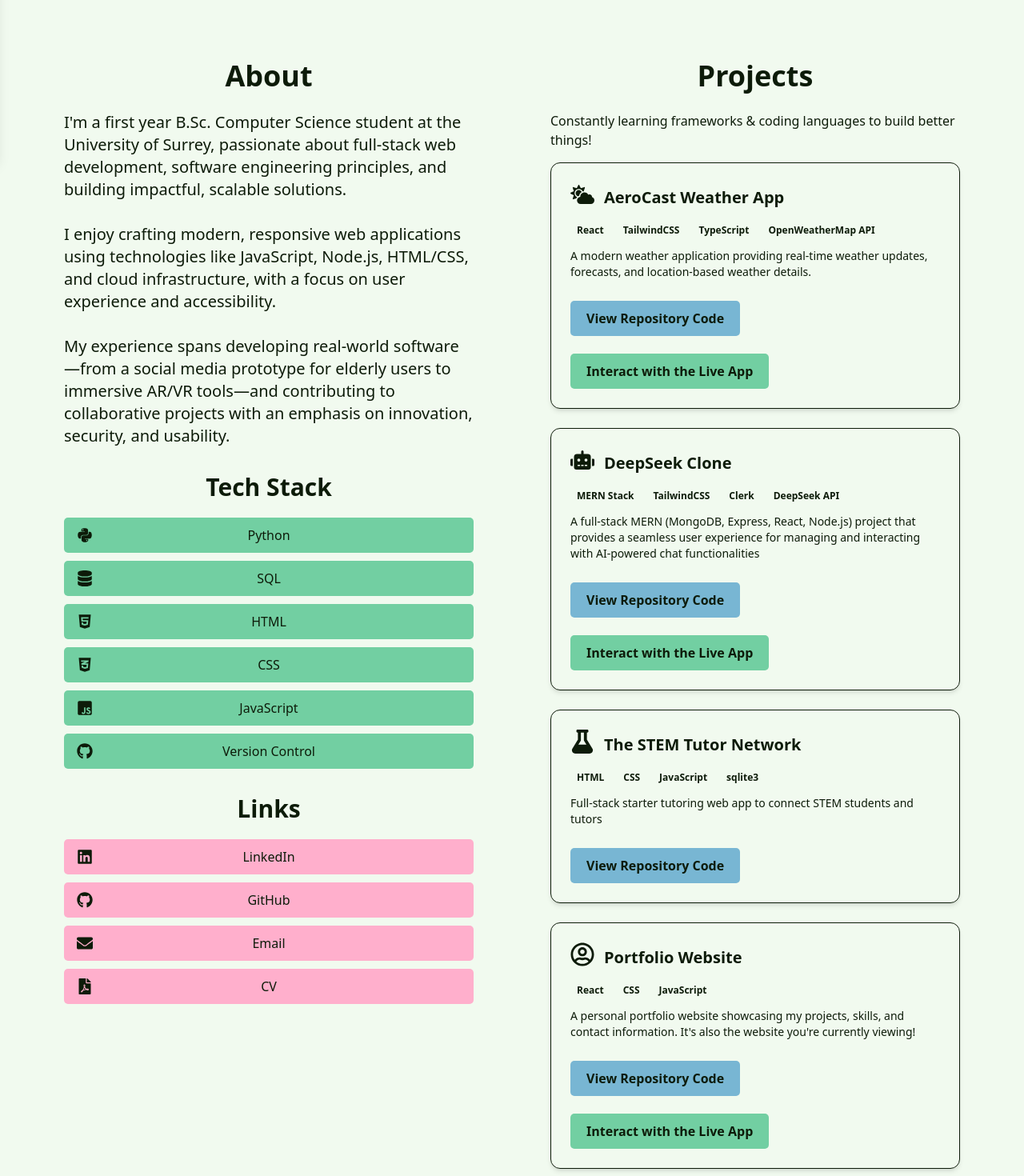
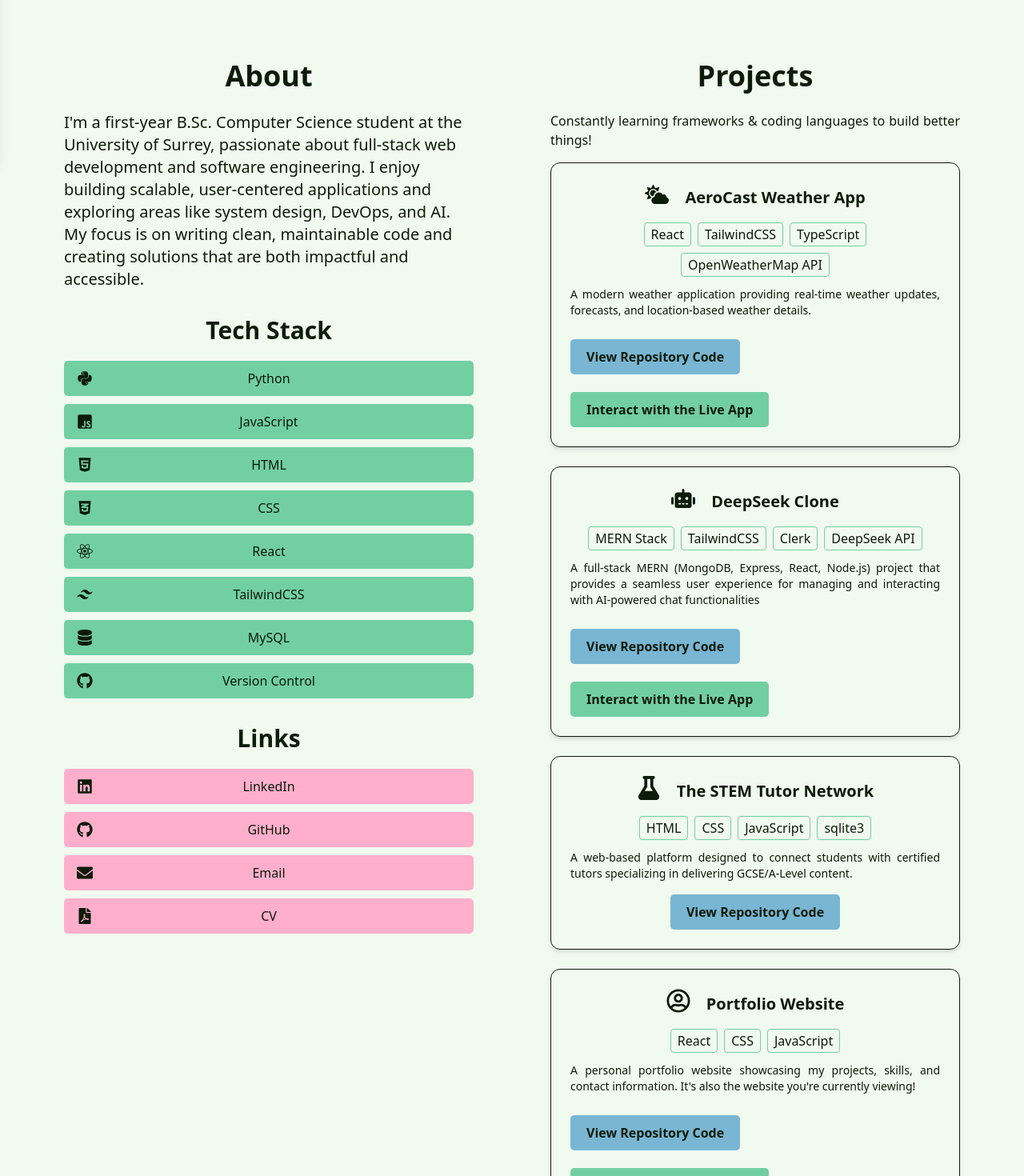
Before and after one commit to rxghavc/portfolio-website-v2, a React (Vite) app: page / in a window 1280 px wide. Shown: the part 600-2070 px from the top of the page at 80% size. Built offline with nearby package versions, Linux system fonts and the light colour scheme; the HTML template or start-up script is replaced by a standard one.

Commit message:
updated UI of header and homepage functionality

```diff
--- a/src/components/Header.jsx
+++ b/src/components/Header.jsx
@@ -25,9 +25,9 @@ export default function Header() {
 
   const navLinks = [
     { href: '/#about', label: 'About' },
-    { href: '/projects', label: 'Projects' },
-    { href: '/experiences', label: 'Experiences' },
-    { href: '/contact', label: 'Contact' },
+    { href: '/#projects', label: 'Projects' },
+    { href: '/#experiences', label: 'Experiences' },
+    { href: '/#contact', label: 'Contact' },
   ];
 
   return (
--- a/src/pages/Home.jsx
+++ b/src/pages/Home.jsx
@@ -1,5 +1,6 @@
 import React, { useRef } from 'react';
-import { FaFlask, FaRobot, FaCloudSun, FaRegUserCircle, FaPython, FaDatabase, FaHtml5, FaCss3Alt, FaJsSquare, FaGithub, FaLinkedin, FaEnvelope, FaDiscord, FaFilePdf } from 'react-icons/fa';
+import { FaFlask, FaRobot, FaCloudSun, FaRegUserCircle, FaPython, FaDatabase, FaHtml5, FaCss3Alt, FaJsSquare, FaGithub, FaLinkedin, FaEnvelope, FaReact, FaFilePdf } from 'react-icons/fa';
+import { RiTailwindCssFill } from 'react-icons/ri';
 
 export default function Home() {
   const headerRef = useRef(null);
@@ -51,7 +52,7 @@ export default function Home() {
       title: "The STEM Tutor Network",
       technologies: ["HTML", "CSS", "JavaScript", "sqlite3"],
       description:
-        "Full-stack starter tutoring web app to connect STEM students and tutors",
+        "A web-based platform designed to connect students with certified tutors specializing in delivering GCSE/A-Level content.",
       repoLink: "https://github.com/rxghavc/TheSTEMTutorNetwork",
     },
     {
@@ -68,9 +69,9 @@ export default function Home() {
   return (
     <main>
       {/* Hero Section */}
-      <section className="flex flex-col items-center justify-center pt-0 md:pt-0 pb-[32px] md:pb-[48px] min-h-[60vh]" id="hero">
-        <h1 className="text-2xl md:text-4xl font-bold text-center max-w-2xl mx-auto">
-          Hi, I'm <span style={{ color: 'var(--primary)', transition: 'color 0.3s' }} className="dark:text-[var(--accent)]">Sai Raghavan Commandur</span> - passionate about building impactful software and engineering elegant solutions.
+      <section className="flex flex-col items-center justify-center pt-10 md:pt-0 pb-[32px] md:pb-[48px] min-h-[60vh]" id="hero">
+        <h1 className="text-3xl md:text-4xl font-bold text-center max-w-3xl mx-auto">
+          Hi, I'm <span style={{ color: 'var(--primary)', transition: 'color 0.3s' }} className="dark:text-[var(--accent)]">Raghav</span>, an aspiring software engineer.
         </h1>
       </section>
       {/* Divider */}
@@ -82,10 +83,8 @@ export default function Home() {
           <div className="flex-1 flex flex-col items-center md:items-start md:justify-start justify-center min-h-[480px]">
             <h2 className="text-3xl md:text-4xl font-semibold mb-6 text-center w-full">About</h2>
             <div className="w-full max-w-xl">
-              <p className="text-lg md:text-xl text-center md:text-left text-text/80">
-                I'm a first year B.Sc. Computer Science student at the University of Surrey, passionate about full-stack web development, software engineering principles, and building impactful, scalable solutions.<br /><br />
-                I enjoy crafting modern, responsive web applications using technologies like JavaScript, Node.js, HTML/CSS, and cloud infrastructure, with a focus on user experience and accessibility.<br /><br />
-                My experience spans developing real-world software—from a social media prototype for elderly users to immersive AR/VR tools—and contributing to collaborative projects with an emphasis on innovation, security, and usability.
+              <p className="text-lg md:text-xl text-justify md:text-left text-text/80 px-2 md:px-0">
+                I'm a first-year B.Sc. Computer Science student at the University of Surrey, passionate about full-stack web development and software engineering. I enjoy building scalable, user-centered applications and exploring areas like system design, DevOps, and AI. My focus is on writing clean, maintainable code and creating solutions that are both impactful and accessible.
               </p>
               {/* Tech Stack Section */}
               <div className="mt-8 w-full">
@@ -96,8 +95,8 @@ export default function Home() {
                     <span className="w-full text-center">Python</span>
                   </button>
                   <button className="cl-button relative flex items-center justify-center w-full">
-                    <span className="absolute left-4 flex items-center"><FaDatabase className="text-xl" /></span>
-                    <span className="w-full text-center">SQL</span>
+                    <span className="absolute left-4 flex items-center"><FaJsSquare className="text-xl" /></span>
+                    <span className="w-full text-center">JavaScript</span>
                   </button>
                   <button className="cl-button relative flex items-center justify-center w-full">
                     <span className="absolute left-4 flex items-center"><FaHtml5 className="text-xl" /></span>
@@ -108,8 +107,16 @@ export default function Home() {
                     <span className="w-full text-center">CSS</span>
                   </button>
                   <button className="cl-button relative flex items-center justify-center w-full">
-                    <span className="absolute left-4 flex items-center"><FaJsSquare className="text-xl" /></span>
-                    <span className="w-full text-center">JavaScript</span>
+                    <span className="absolute left-4 flex items-center"><FaReact className="text-xl" /></span>
+                    <span className="w-full text-center">React</span>
+                  </button>
+                  <button className="cl-button relative flex items-center justify-center w-full">
+                    <span className="absolute left-4 flex items-center"><RiTailwindCssFill className="text-xl" /></span>
+                    <span className="w-full text-center">TailwindCSS</span>
+                  </button>
+                  <button className="cl-button relative flex items-center justify-center w-full">
+                    <span className="absolute left-4 flex items-center"><FaDatabase className="text-xl" /></span>
+                    <span className="w-full text-center">MySQL</span>
                   </button>
                   <button className="cl-button relative flex items-center justify-center w-full">
                     <span className="absolute left-4 flex items-center"><FaGithub className="text-xl" /></span>
@@ -129,11 +136,11 @@ export default function Home() {
                     <span className="absolute left-4 flex items-center"><FaGithub className="text-xl" /></span>
                     <span className="w-full text-center">GitHub</span>
                   </a>
-                  <a className="profile-link-item relative flex items-center justify-center gap-2" href="mailto:raghavcommandur@gmail.com">
+                  <a className="profile-link-item relative flex items-center justify-center gap-2" href="mailto:rxghavcdev@gmail.com">
                     <span className="absolute left-4 flex items-center"><FaEnvelope className="text-xl" /></span>
                     <span className="w-full text-center">Email</span>
                   </a>
-                  <a className="profile-link-item relative flex items-center justify-center gap-2" href="/src/assets/CV.pdf" download>
+                  <a className="profile-link-item relative flex items-center justify-center gap-2" href="/src/assets/Sai_Raghavan_Commandur_CV.pdf" download>
                     <span className="absolute left-4 flex items-center"><FaFilePdf className="text-xl" /></span>
                     <span className="w-full text-center">CV</span>
                   </a>
@@ -144,19 +151,40 @@ export default function Home() {
           {/* Projects (right) */}
           <div className="flex-1 flex flex-col items-center md:items-start md:justify-start justify-center min-h-[480px]" id="projects">
             <h2 className="text-3xl md:text-4xl font-semibold mb-6 text-center w-full">Projects</h2>
-            <p className="mb-4 text-text/70">Constantly learning frameworks & coding languages to build better things!</p>
+            <p className="mb-4 text-text/70 text-justify">Constantly learning frameworks & coding languages to build better things!</p>
             <div className="grid gap-6 w-full">
               {subjects.map((subject, index) => (
                 <div className="rounded-xl border border-accent/30 bg-background/60 p-6 shadow-md flex flex-col gap-2" key={index}>
-                  <div className="flex items-center gap-3 mb-1">{subject.icon}<h3 className="text-xl font-bold">{subject.title}</h3></div>
-                  <div className="flex flex-wrap gap-2 mb-1">
+                  <div className="flex items-center gap-3 mb-1 w-full justify-center">
+                    <span className="flex-shrink-0 flex items-center justify-center mr-2">{subject.icon}</span>
+                    <h3 className="text-xl font-bold flex-1 text-center" style={{flex: 'unset'}}>{subject.title}</h3>
+                  </div>
+                  <div className="flex flex-wrap gap-2 mb-1 justify-center">
                     {subject.technologies.map((tech, i) => (
-                      <span key={i} className="px-2 py-0.5 rounded bg-accent/10 text-accent text-xs font-semibold">{tech}</span>
+                      <span
+                        key={i}
+                        className="px-2 py-0.5 rounded border"
+                        style={{
+                          borderColor: 'var(--accent)',
+                          color: 'var(--text)',
+                          background: 'rgba(var(--accent-rgb), 0.08)'
+                        }}
+                      >
+                        {tech}
+                      </span>
                     ))}
                   </div>
-                  <p className="text-text/80 text-sm mb-2">{subject.description}</p>
-                  <div className="flex gap-3 flex-wrap">
-                    <a href={subject.repoLink} target="_blank" rel="noopener noreferrer" className="repo-button underline text-accent font-semibold">View Repository Code</a>
+                  <p className="text-text/80 text-sm mb-2 text-justify">{subject.description}</p>
+                  <div className="flex gap-3 flex-wrap justify-center md:justify-start">
+                    <a
+                      href={subject.repoLink}
+                      target="_blank"
+                      rel="noopener noreferrer"
+                      className="repo-button underline text-accent font-semibold"
+                      style={subject.liveLink ? {} : { margin: '0 auto' }}
+                    >
+                      View Repository Code
+                    </a>
                     {subject.liveLink && (
                       <a href={subject.liveLink} target="_blank" rel="noopener noreferrer" className="live-button underline text-accent/80 font-semibold">Interact with the Live App</a>
                     )}
```
